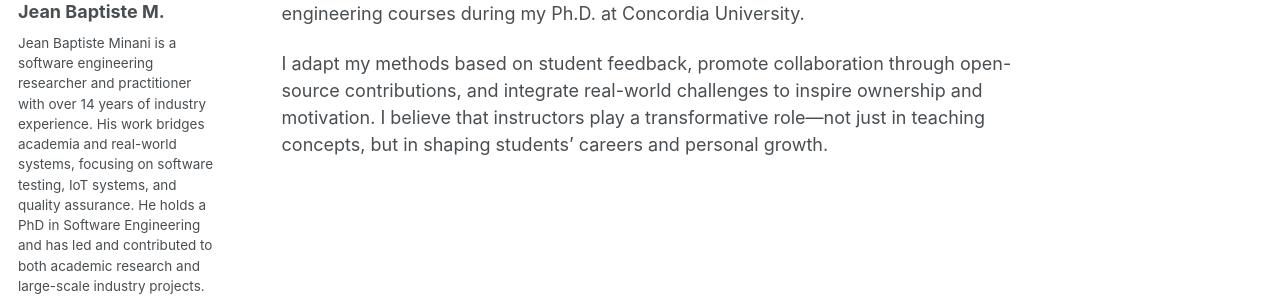
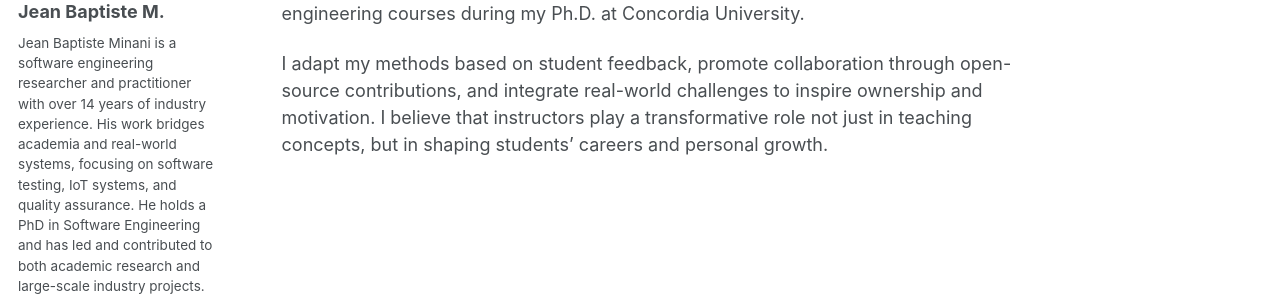
Before and after one commit to jeanbaptisteminani/jeanbaptisteminani.github.io, a Jekyll site: the page built from _pages/about.md, in a window 1280 px wide and 900 px high, scrolled down 717 px. Shown: the part 337-637 px from the top of the window. Built offline with Jekyll 4.4.1, drawn with Linux system fonts in a browser that asks for light colours; some web fonts are replaced; our own code applies the rules of GitHub Pages for plain Markdown files; a script that is not in the unit is left out.

```diff
--- a/_pages/about.md
+++ b/_pages/about.md
@@ -8,4 +8,4 @@ As a passionate educator and researcher in software engineering with over 14 yea
 
 I prioritize project-based learning to bridge theory with application. Whether guiding students through the design of a LinkedIn-like platform or mentoring interns on government software projects, I encourage creativity, critical thinking, and teamwork. My experience spans diverse educational contexts from undergraduate teaching at AUCA and graduate-level assistance at Carnegie Mellon University to supporting software engineering courses during my Ph.D. at Concordia University.
 
-I adapt my methods based on student feedback, promote collaboration through open-source contributions, and integrate real-world challenges to inspire ownership and motivation. I believe that instructors play a transformative role—not just in teaching concepts, but in shaping students’ careers and personal growth.
+I adapt my methods based on student feedback, promote collaboration through open-source contributions, and integrate real-world challenges to inspire ownership and motivation. I believe that instructors play a transformative role not just in teaching concepts, but in shaping students’ careers and personal growth.
```
